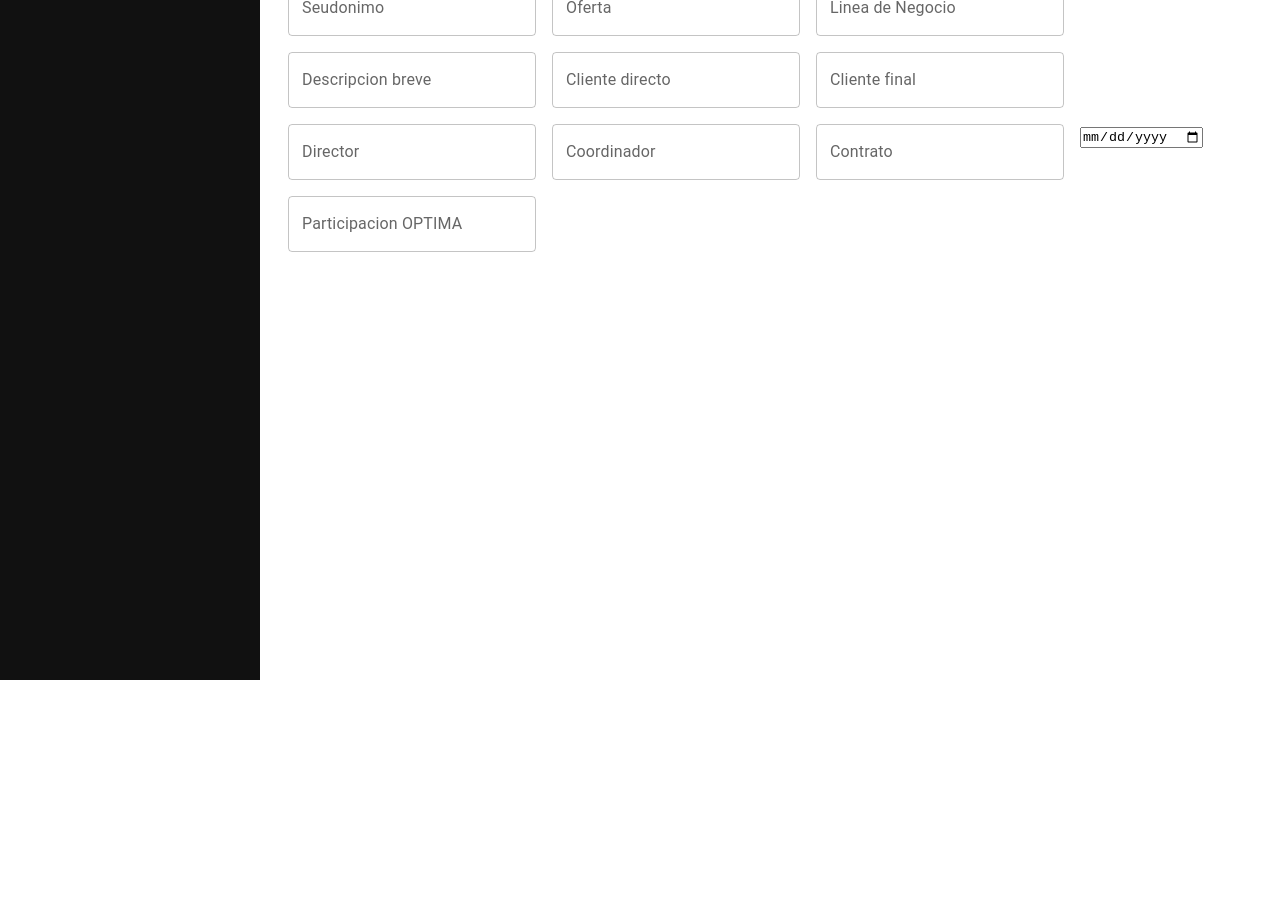
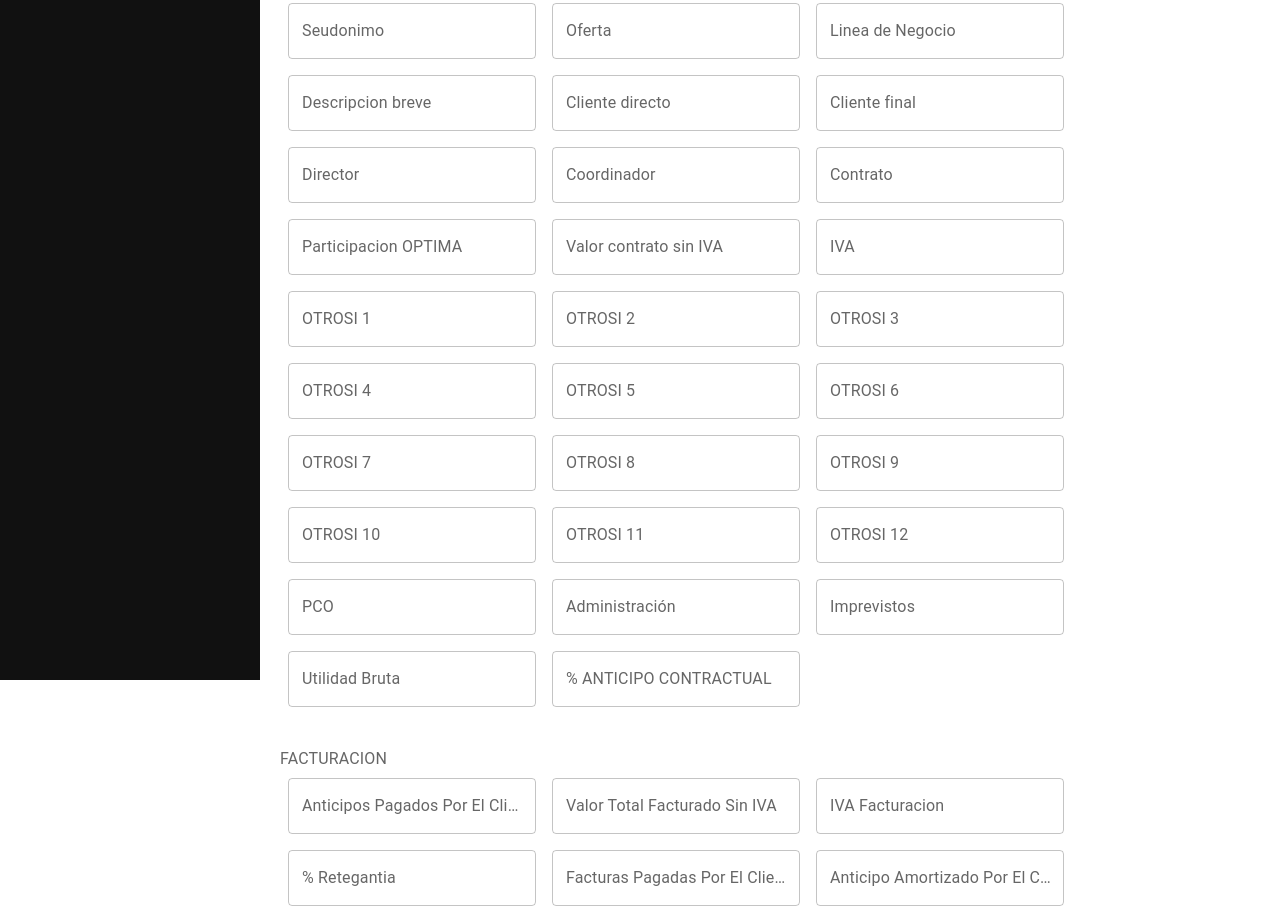
Before and after one commit to danielru15/optima, a Next.js app: page /Maestro-historico/Crear in a window 1280 px wide. Shown: the part 120-1040 px from the top of the page. Before the commit the page ends 800 px from the top, so only its background shows below. Built offline with nearby package versions, Linux system fonts and the light colour scheme.

Commit message:
Update Formulario.js

```diff
--- a/components/maestroh/Formulario.js
+++ b/components/maestroh/Formulario.js
@@ -1,19 +1,14 @@
 import React from "react";
 import Box from "@mui/material/Box";
-import { DesktopDatePicker } from "@mui/x-date-pickers/DesktopDatePicker";
-
+import { FormGroup, FormLabel } from "@mui/material";
 import TextField from "@mui/material/TextField";
 
 const Formulario = () => {
   return (
-    <Box
-      component="form"
-      sx={{
-        "& > :not(style)": { m: 1 },
-      }}
-      noValidate
-      autoComplete="off"
-    >
+    <>
+      <FormGroup>
+        <FormLabel>INFORMACIÓN BASICA DEL PROYECTO</FormLabel>
+        <Box sx={{ "& > :not(style)": { m: 1 } }} noValidate autoComplete="off">
           <TextField label="Contratado" />
           <TextField label="Ejecutado En" />
           <TextField label="Nombre" />
@@ -26,9 +21,42 @@ const Formulario = () => {
           <TextField label="Director" />
           <TextField label="Coordinador" />
           <TextField label="Contrato" />
-      <input type="date" label="fecha inico contractual" />
           <TextField label="Participacion OPTIMA" />
+          <TextField label="Valor contrato sin IVA" />
+          <TextField label="IVA" />
+          <TextField label="OTROSI 1" />
+          <TextField label="OTROSI 2" />
+          <TextField label="OTROSI 3" />
+          <TextField label="OTROSI 4" />
+          <TextField label="OTROSI 5" />
+          <TextField label="OTROSI 6" />
+          <TextField label="OTROSI 7" />
+          <TextField label="OTROSI 8" />
+          <TextField label="OTROSI 9" />
+          <TextField label="OTROSI 10" />
+          <TextField label="OTROSI 11" />
+          <TextField label="OTROSI 12" />
+          <TextField label="PCO" />
+          <TextField label="Administración" />
+          <TextField label="Imprevistos" />
+          <TextField label="Utilidad Bruta" />
+          <TextField label="% ANTICIPO CONTRACTUAL" />
         </Box>
+      </FormGroup>
+      <br />
+      <FormGroup>
+        <FormLabel>FACTURACION</FormLabel>
+        <Box sx={{ "& > :not(style)": { m: 1 } }} noValidate autoComplete="off">
+          <TextField label=" Anticipos Pagados Por El Cliente" />
+          <TextField label="Valor Total Facturado Sin IVA" />
+          <TextField label="IVA Facturacion" />
+          <TextField label="% Retegantia" />
+          <TextField label="Facturas Pagadas Por El Cliente" />
+          <TextField label="Anticipo Amortizado Por El Cliente" />
+          <TextField label="Retenciones Y Descuentos Aplicados Por El Cliente (Sin Amortiacion De Anticipo)" />
+        </Box>
+      </FormGroup>
+    </>
   );
 };
 
```
Lines whose indentation alone changed are shown as unchanged.
